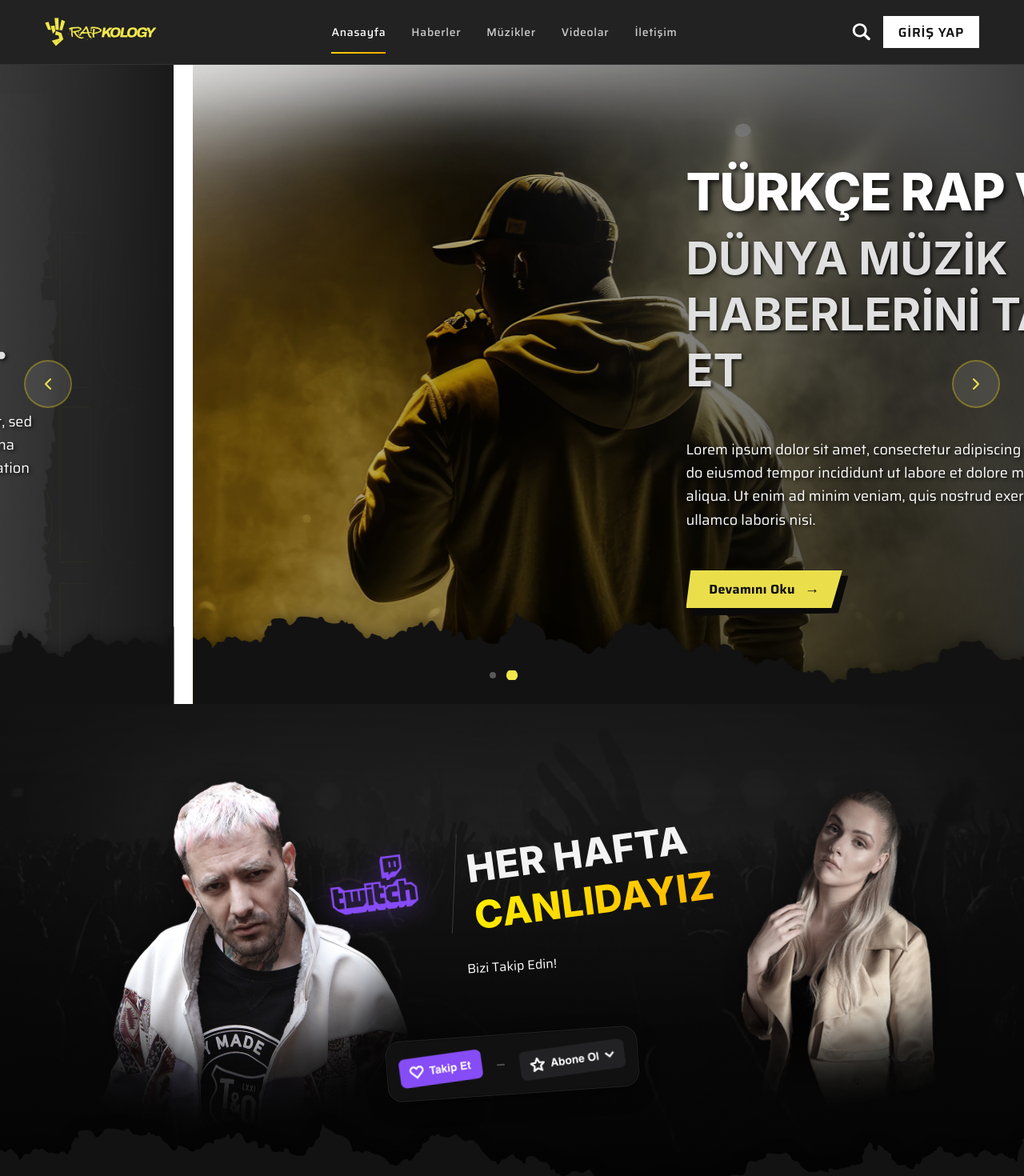
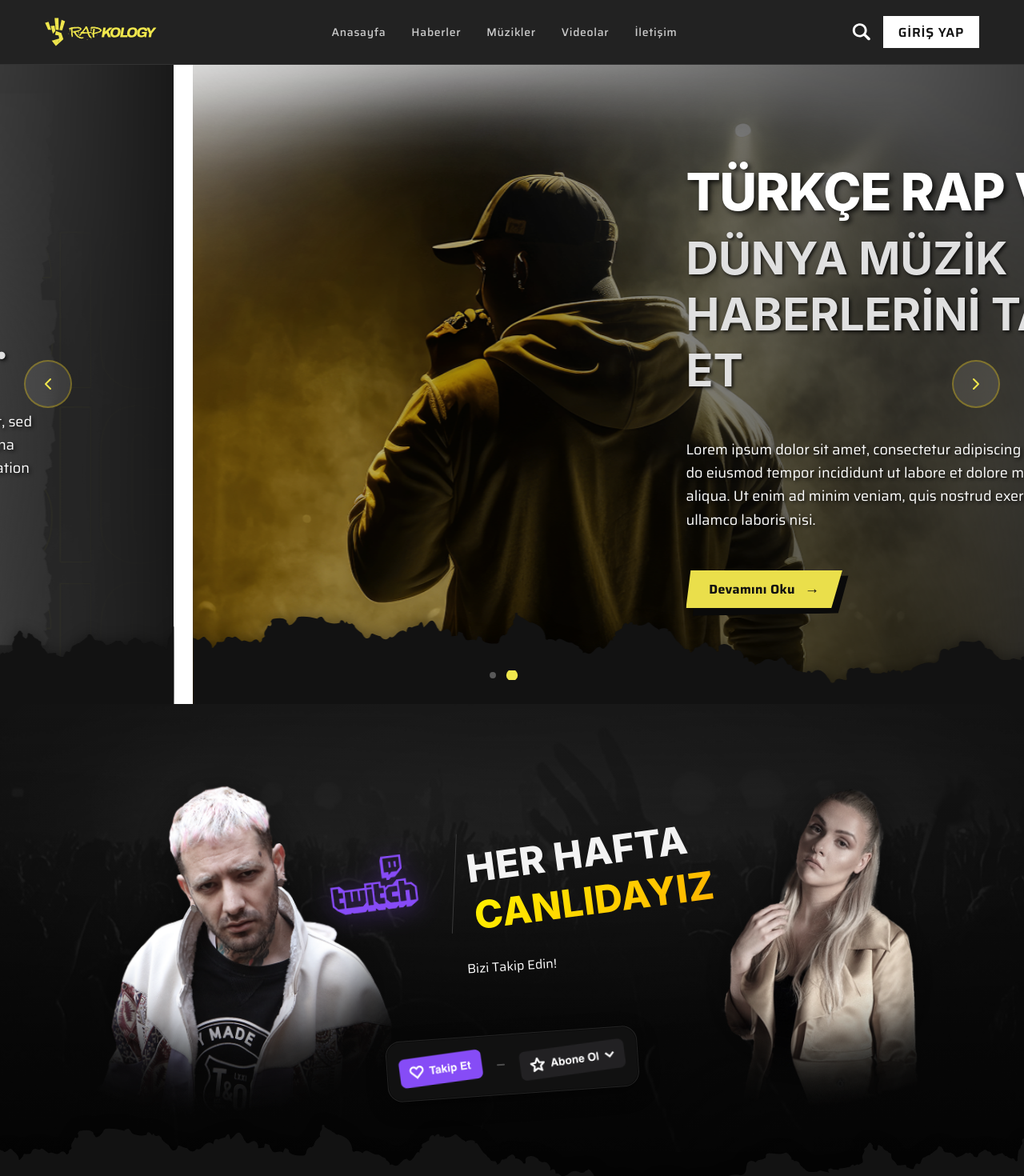
Before and after one commit to CelepiYakup/code-zone-challenge, a Next.js app: page / in a window 1280 px wide. Shown: the top 1470 px of the page at 80% size. Built offline with nearby package versions, Linux system fonts and the light colour scheme.

Commit message:
updated codes for build

```diff
--- a/next.config.ts
+++ b/next.config.ts
@@ -1,16 +1,16 @@
 import type { NextConfig } from "next";
 
-const nextConfig: NextConfig = {
+/** @type {import('next').NextConfig} */
+const path = require("path");
+
+const nextConfig = {
+  sassOptions: {
+    includePaths: [path.join(__dirname, "src/styles")],
+    additionalData: `@use "src/styles/mixins.scss" as *;`,
+  },
   images: {
-    remotePatterns: [
-      {
-        protocol: "https",
-        hostname: "res.cloudinary.com",
-        port: "",
-        pathname: "/**",
-      },
-    ],
+    domains: ["res.cloudinary.com"],
   },
 };
 
-export default nextConfig;
+module.exports = nextConfig;
--- a/src/app/blog/_components/Discover/Discover.tsx
+++ b/src/app/blog/_components/Discover/Discover.tsx
@@ -112,9 +112,11 @@ export default function DiscoverSection() {
                   href={`/blog/${a.attributes.slug}`}
                   className={styles.thumbLink}
                 >
-                  <img
+                  <Image
                     src={a.attributes.img}
                     alt={a.attributes.title}
+                    width={300}
+                    height={170}
                     loading="lazy"
                   />
                 </Link>
--- a/src/app/components/Navigation/Navigation.module.scss
+++ b/src/app/components/Navigation/Navigation.module.scss
@@ -1,5 +1,3 @@
-@import "../../../styles/mixins.scss";
-
 .header {
   position: fixed;
   top: 0;
--- a/src/app/components/Navigation/Navigation.tsx
+++ b/src/app/components/Navigation/Navigation.tsx
@@ -2,6 +2,7 @@
 import { useState, useEffect } from "react";
 import styles from "./Navigation.module.scss";
 import Image from "next/image";
+import Link from "next/link";
 
 const NAVIGATION_ITEMS = [
   { label: "Anasayfa", href: "/" },
@@ -21,7 +22,6 @@ const MOBILE_MENU = [
 export default function Navigation() {
   const [isMenuOpen, setIsMenuOpen] = useState(false);
   const [isScrolled, setIsScrolled] = useState(false);
-  const [pathname, setPathname] = useState("/");
 
   useEffect(() => {
     const handleScroll = () => setIsScrolled(window.scrollY > 10);
@@ -43,21 +43,22 @@ export default function Navigation() {
       >
         <nav className={styles.navigation}>
           <div className={styles.container}>
-            <a href="/" className={styles.logoLink}>
-              <img src="/logo.svg" alt="Logo" width={140} height={36} />
-            </a>
+            <Link href="/" className={styles.logoLink}>
+              <Image
+                src="/logo.svg"
+                alt="Logo"
+                width={140}
+                height={36}
+                priority
+              />
+            </Link>
 
             <ul className={styles.navList}>
               {NAVIGATION_ITEMS.map((item) => (
                 <li key={item.href} className={styles.navItem}>
-                  <a
-                    href={item.href}
-                    className={`${styles.navLink} ${
-                      pathname === item.href ? styles.active : ""
-                    }`}
-                  >
+                  <Link href={item.href} className={styles.navLink}>
                     {item.label}
-                  </a>
+                  </Link>
                 </li>
               ))}
             </ul>
@@ -71,9 +72,10 @@ export default function Navigation() {
                 className={styles.searchButton}
               />
 
-              <a href="/giris" className={styles.premiumButton}>
+              <Link href="/giris" className={styles.premiumButton}>
                 <span>GİRİŞ YAP</span>
-              </a>
+              </Link>
+
               <button
                 className={`${styles.mobileToggle} ${
                   isMenuOpen ? styles.active : ""
@@ -84,7 +86,7 @@ export default function Navigation() {
                 aria-expanded={isMenuOpen}
                 aria-controls="mobile-menu"
               >
-                <img
+                <Image
                   src="/mobile-hamburger.svg"
                   alt="Menü"
                   width={28}
@@ -94,6 +96,7 @@ export default function Navigation() {
             </div>
           </div>
         </nav>
+
         <div
           id="mobile-menu"
           className={`${styles.mobileMenu} ${isMenuOpen ? styles.open : ""}`}
@@ -102,27 +105,25 @@ export default function Navigation() {
             <ul className={styles.mobileNavList}>
               {MOBILE_MENU.map((item) => (
                 <li key={item.href} className={styles.mobileNavItem}>
-                  <a
+                  <Link
                     href={item.href}
-                    className={`${styles.mobileNavLink} ${
-                      pathname === item.href ? styles.active : ""
-                    }`}
+                    className={styles.mobileNavLink}
                     onClick={() => setIsMenuOpen(false)}
                   >
                     {item.label}
-                  </a>
+                  </Link>
                 </li>
               ))}
             </ul>
 
             <div className={styles.mobileActions}>
-              <a
+              <Link
                 href="/giris"
                 className={styles.mobilePremiumButton}
                 onClick={() => setIsMenuOpen(false)}
               >
                 <span>Giriş Yap</span>
-              </a>
+              </Link>
             </div>
           </div>
         </div>
--- a/src/app/components/RelatedContent/RelatedContent.tsx
+++ b/src/app/components/RelatedContent/RelatedContent.tsx
@@ -1,6 +1,8 @@
 import Link from "next/link";
+import Image from "next/image";
 import styles from "./RelatedContent.module.scss";
 import { truncateDesc } from "../../../lib/utils";
+
 interface Article {
   _id: string;
   attributes: {
@@ -58,8 +60,6 @@ export default function RelatedContent({
           )
           .slice(0, 3);
 
-
-
   return (
     <section className={styles.relatedContent}>
       <h3 className={styles.title}>DAHA FAZLA İÇERİK</h3>
@@ -72,7 +72,7 @@ export default function RelatedContent({
             className={styles.postItem}
           >
             <div className={styles.postImage}>
-              <img
+              <Image
                 src={post.attributes.img}
                 alt={post.attributes.title}
                 width={78}
--- a/src/app/components/TwitchPage/TwitchPage.tsx
+++ b/src/app/components/TwitchPage/TwitchPage.tsx
@@ -22,18 +22,21 @@ const TwitchPage: React.FC = () => {
         style={{ backgroundImage: `url(${data.background})` }}
       />
       <div className={styles.gradientOverlay} />
-
-      <img
+      <Image
         src={data.leftImage}
         alt="Sol sanatçı"
         className={`${styles.sideArtist} ${styles.leftArtist}`}
-        loading="eager"
+        width={400}
+        height={600}
+        priority
       />
-      <img
+      <Image
         src={data.rightImage}
         alt="Sağ sanatçı"
         className={`${styles.sideArtist} ${styles.rightArtist}`}
-        loading="eager"
+        width={300}
+        height={600}
+        priority
       />
 
       <div className={styles.container}>
--- a/src/hooks/usePagination.ts
+++ b/src/hooks/usePagination.ts
@@ -1,4 +1,4 @@
-import { useMemo, useState, useEffect } from "react";
+import { useMemo, useState, useEffect, useCallback } from "react";
 
 export const usePagination = <T>(items: T[], initialBatchSize: number = 8) => {
   const [visibleCount, setVisibleCount] = useState(initialBatchSize);
@@ -22,12 +22,13 @@ export const usePagination = <T>(items: T[], initialBatchSize: number = 8) => {
       setLoadingMore(false);
     }, 600);
   };
-
-  const resetPagination = () => setVisibleCount(initialBatchSize);
+  const resetPagination = useCallback(() => {
+    setVisibleCount(initialBatchSize);
+  }, [initialBatchSize]);
 
   useEffect(() => {
     resetPagination();
-  }, [items, initialBatchSize]);
+  }, [items, resetPagination]);
 
   return {
     visible,
```
Also changed, not shown: src/styles/mixins.scss (+0 -10 lines).
